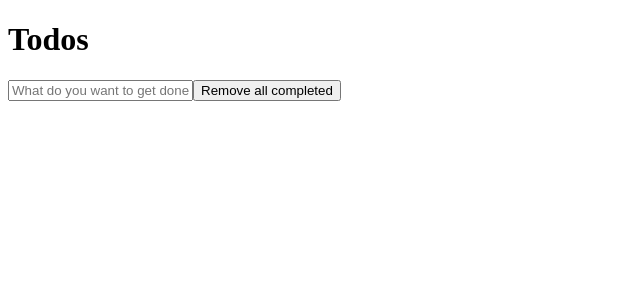
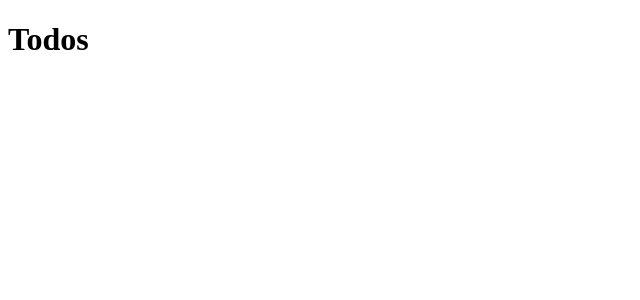
Before and after one commit to sh33dafi/todolist, an Angular app: page / in a window 1280 px wide. Shown: the top 300 px of the page, without its empty margins (0-640 px from the left). Built offline with nearby package versions, Linux system fonts and the light colour scheme.

Commit message:
Starting point to implement todolist

```diff
--- a/src/app/components/new-todo-item/new-todo-item.component.ts
+++ /dev/null
@@ -1,26 +0,0 @@
-import {Component, EventEmitter, Output} from "@angular/core";
-import {Todo} from "../../model/Todo";
-import {FormControl} from "@angular/forms";
-
-@Component({
-  selector: "new-todo-item",
-  template: `<input placeholder="What do you want to get done?"
-                    [formControl] ="newTodoInput"
-                    (keyup.enter)="addTodo()" />`
-})
-export class NewTodoItemComponent {
-
-  @Output() onAddTodo: EventEmitter<Todo>;
-
-  public newTodoInput = new FormControl("");
-
-  constructor() {
-    this.onAddTodo = new EventEmitter();
-  }
-
-  public addTodo(): void {
-    const todo = new Todo(this.newTodoInput.value);
-    this.newTodoInput.setValue("");
-    this.onAddTodo.emit(todo);
-  }
-}
--- a/src/app/components/todo-item/todo-item.component.ts
+++ /dev/null
@@ -1,25 +0,0 @@
-import {Component, EventEmitter, Input, OnInit, Output} from "@angular/core";
-import {Todo} from "../../model/Todo";
-
-@Component({
-  moduleId: module.id,
-  selector: "todo-item",
-  template: `<input type="checkbox"
-                    [checked]="todo.isCompleted()"
-                    (click)="toggleComplete(todo)">{{todo.description}}`
-})
-export class TodoItemComponent implements OnInit {
-
-  @Input() todo: Todo;
-  @Output() onToggleComplete: EventEmitter<Todo> = new EventEmitter();
-
-  constructor() {
-  }
-
-  ngOnInit() {
-  }
-
-  public toggleComplete(todo) {
-    this.onToggleComplete.emit(todo);
-  }
-}
--- a/src/app/components/todo-list/todo-list.component.ts
+++ /dev/null
@@ -1,24 +0,0 @@
-import {Component, EventEmitter, Input, Output} from "@angular/core";
-import {Todo} from "../../model/Todo";
-
-@Component({
-  selector: "todo-list",
-  template: `
-    <ul class="todo-list">
-      <li *ngFor="let todo of todos">
-        <todo-item
-          [todo]="todo"
-          (onToggleComplete)="toggleComplete(todo)"
-        ></todo-item>
-      </li>
-    </ul>`
-})
-export class TodoListComponent {
-
-  @Input() todos: Todo[];
-  @Output() onToggleComplete: EventEmitter<any> = new EventEmitter();
-
-  public toggleComplete(todo) {
-    this.onToggleComplete.emit(todo);
-  }
-}
--- a/src/app/containers/app/app.component.ts
+++ b/src/app/containers/app/app.component.ts
@@ -1,5 +1,4 @@
 import {ChangeDetectionStrategy, Component} from "@angular/core";
-import {Todo} from "../../model/Todo";
 import {TodoService} from "../../services/todo.service";
 
 @Component({
@@ -9,10 +8,6 @@ import {TodoService} from "../../services/todo.service";
   changeDetection: ChangeDetectionStrategy.OnPush,
   template: `
     <h1>Todos</h1>
-    <new-todo-item (onAddTodo)="addTodo($event)"></new-todo-item>
-    <button (click)="removeAllCompleted()">Remove all completed</button>
-    <todo-list [todos]="todos$ | async"
-               (onToggleComplete)="toggleComplete($event)"></todo-list>
   `
 })
 export class AppComponent {
@@ -21,19 +16,6 @@ export class AppComponent {
 
   constructor(private todoService: TodoService) {
     this.todos$ = this.todoService.todos$;
-    this.todos$.subscribe((l) => console.log(l));
-  }
-
-  public addTodo(todo: Todo) {
-    this.todoService.addTodo(todo);
-  }
-
-  public toggleComplete(todo) {
-    this.todoService.toggleComplete(todo);
-  }
-
-  public removeAllCompleted() {
-    this.todoService.removeCompleted();
   }
 
 }
```
Also changed, not shown: src/app/app.module.ts (+1 -7 lines), 1 other file (tests, documents, lock files or other folders).
